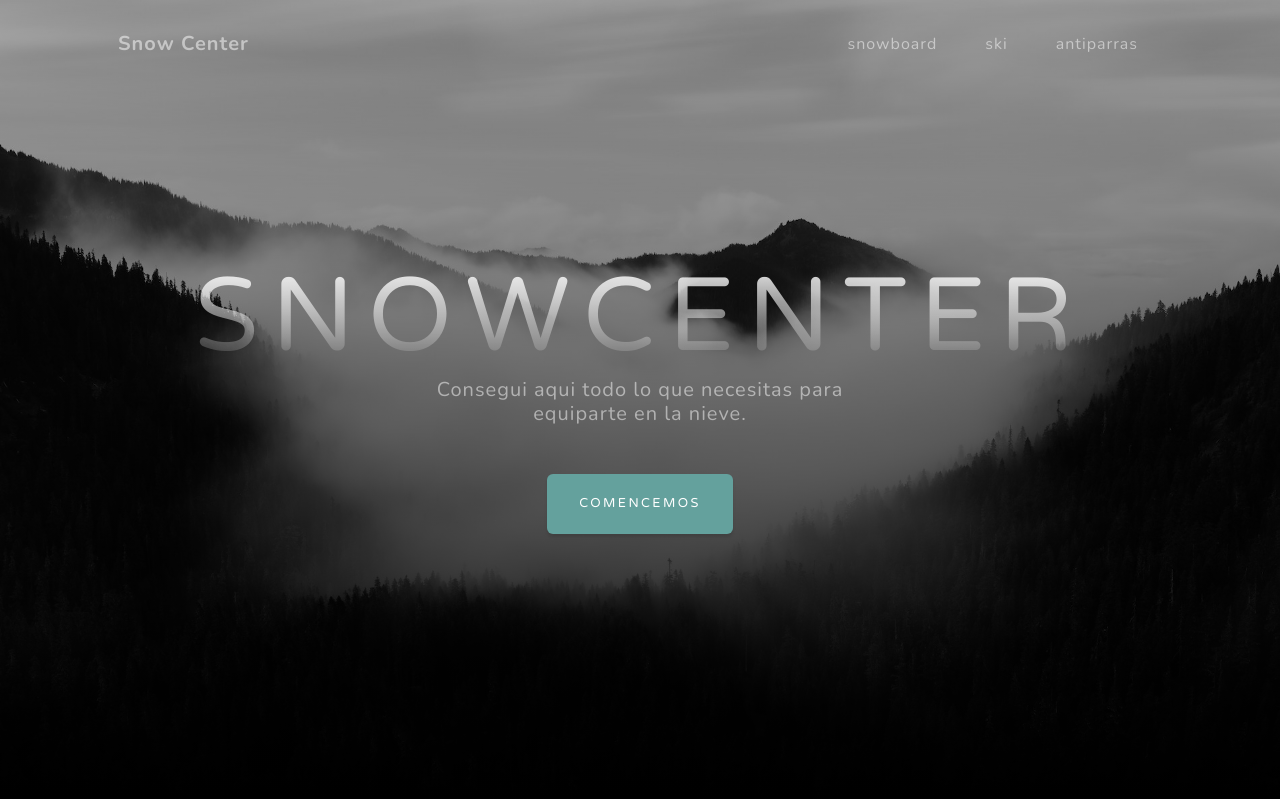
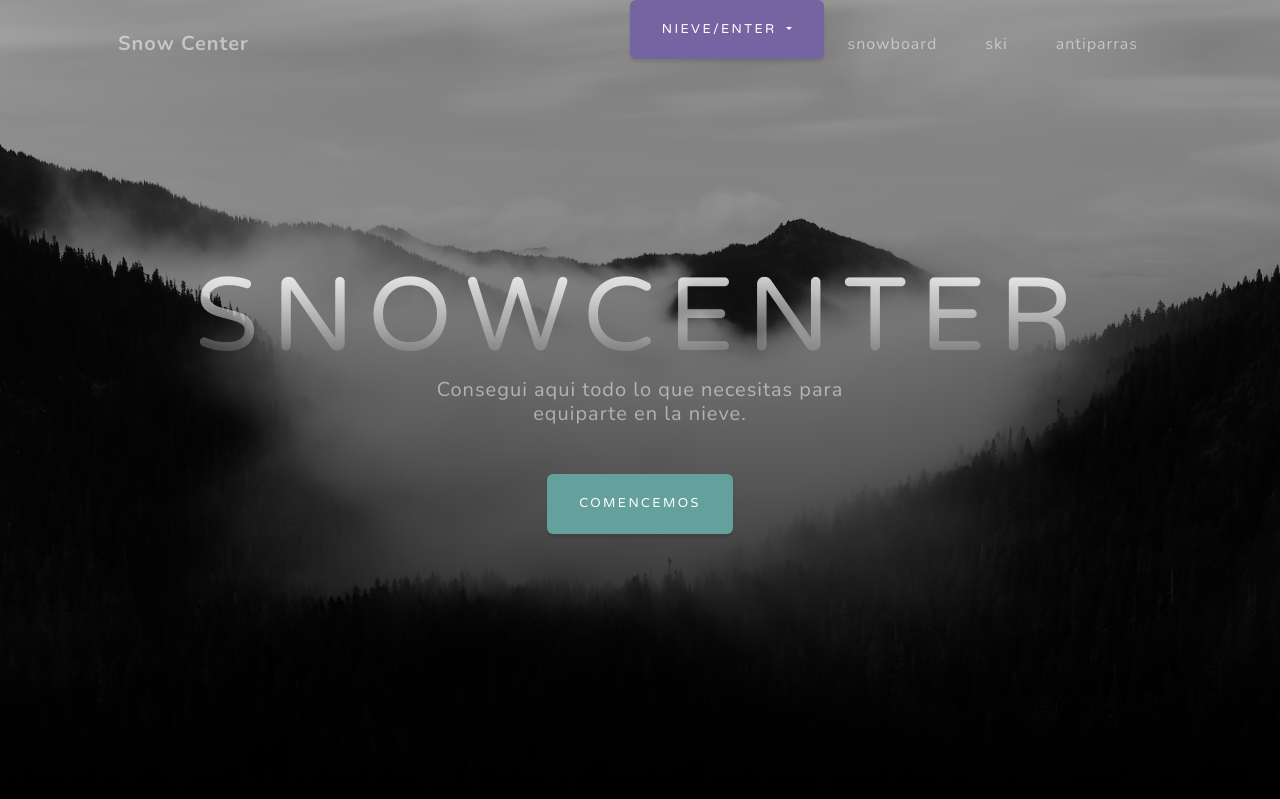
Before and after one commit to rgalant77/Snow_center, a Django app: page /productos/antiparras/ in a window 1280 px wide. Shown: the top 799 px of the page. Run offline with Django 4.2, Linux system fonts and the light colour scheme; some libraries are stand-ins or nearby versions.

Commit message:
agrega Read me y boton funcional nieve/enter

```diff
--- a/productos/templates/productos/base.html
+++ b/productos/templates/productos/base.html
@@ -27,6 +27,15 @@
                 </button>
                 <div class="collapse navbar-collapse" id="navbarResponsive">
                     <ul class="navbar-nav ms-auto">
+                        <div class="dropdown">
+                            <button class="btn btn-secondary dropdown-toggle" type="button" id="dropdownMenuButton1" data-bs-toggle="dropdown" aria-expanded="false">
+                              Nieve/Enter
+                            </button>
+                            <ul class="dropdown-menu" aria-labelledby="dropdownMenuButton1">
+                              <li><a class="dropdown-item" href="{% url 'BuscarAntiparra' %}">Buscar</a></li>
+                              <li><a class="dropdown-item" href="{% url 'FormSnowboard' %}">Agregar</a></li>
+                            </ul>
+                          </div>
                         <li class="nav-item"><a class="nav-link" href="{% url 'snowboard' %}">snowboard</a></li>
                         <li class="nav-item"><a class="nav-link" href="{% url 'ski' %}">ski</a></li>
                         <li class="nav-item"><a class="nav-link" href="{% url 'antiparras' %}">antiparras</a></li>
```
Also changed, not shown: README.md.
